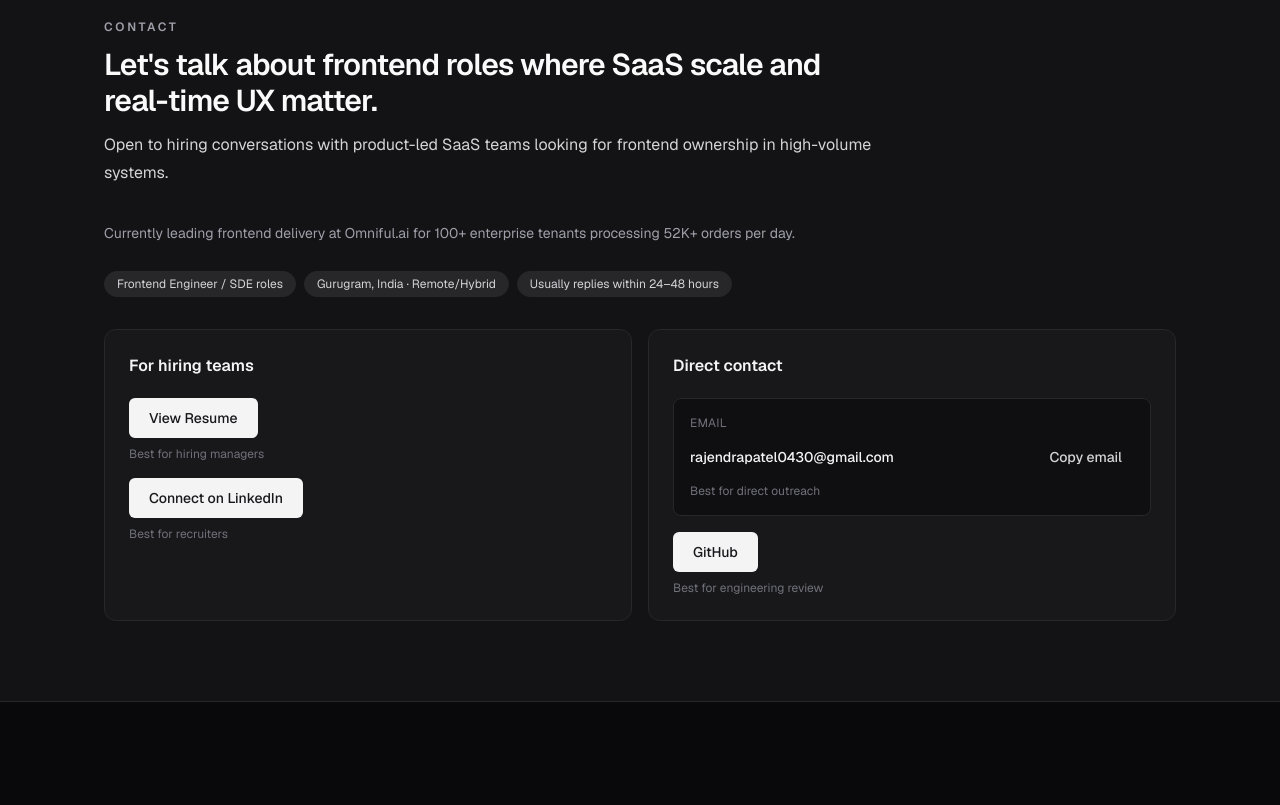
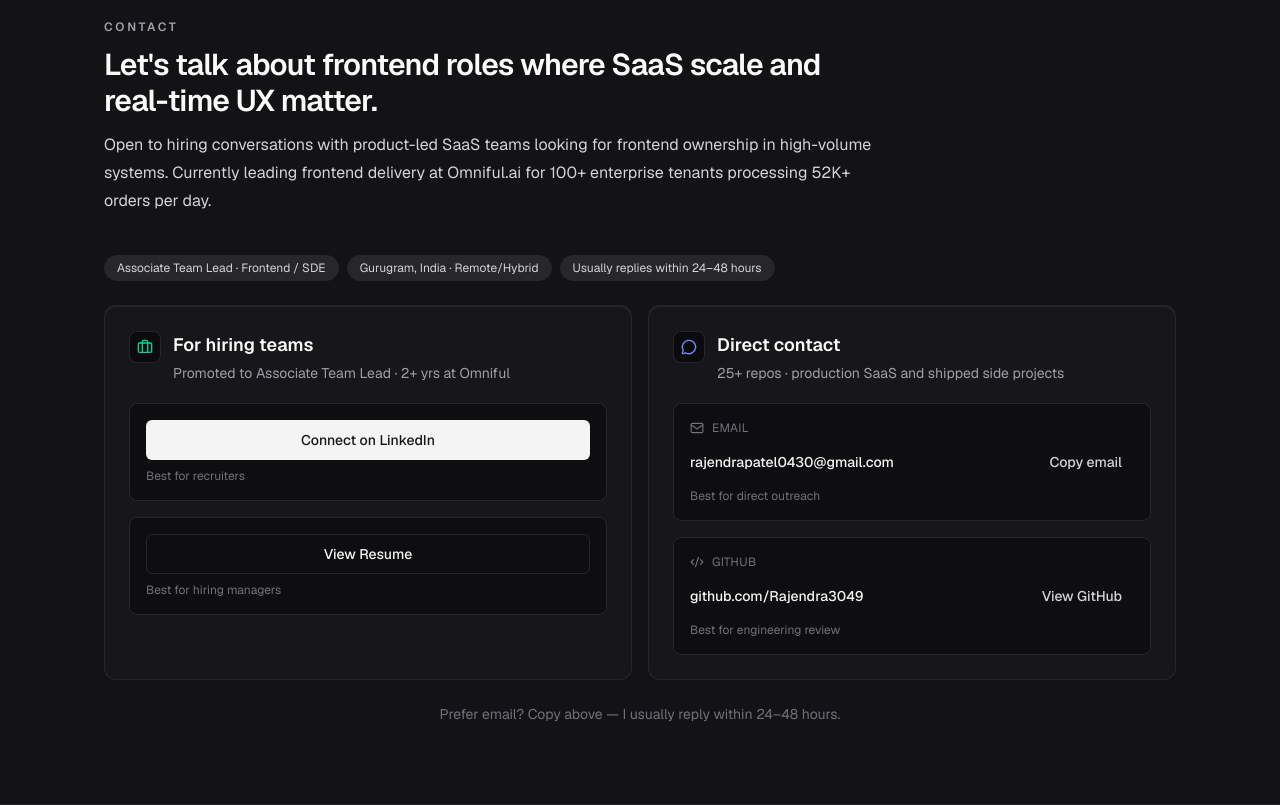
Before and after one commit to Rajendra3049/portfolio, a Next.js app: page / in a window 1280 px wide. Shown: the part 6540-7345 px from the top of the page. Before the commit the page ends 7242 px from the top, so only its background shows below. Built offline with nearby package versions, Linux system fonts and the light colour scheme.

Commit message:
Refactor contact section to improve UI and content clarity. Consolidate hiring and direct contact information into new `ContactChannelCard` component, enhancing layout and interactivity. Update email copy functionality and add FadeIn animations for better user experience.

```diff
--- a/src/content/contact/contact.ts
+++ b/src/content/contact/contact.ts
@@ -2,33 +2,35 @@ export const contactContent = {
   eyebrow: "Contact",
   title: "Let's talk about frontend roles where SaaS scale and real-time UX matter.",
   description:
-    "Open to hiring conversations with product-led SaaS teams looking for frontend ownership in high-volume systems.",
-  credibility:
-    "Currently leading frontend delivery at Omniful.ai for 100+ enterprise tenants processing 52K+ orders per day.",
-  availability: "Frontend Engineer / SDE roles",
+    "Open to hiring conversations with product-led SaaS teams looking for frontend ownership in high-volume systems. Currently leading frontend delivery at Omniful.ai for 100+ enterprise tenants processing 52K+ orders per day.",
+  availability: "Associate Team Lead · Frontend / SDE",
   location: "Gurugram, India · Remote/Hybrid",
   responseTime: "Usually replies within 24–48 hours",
   hiringCard: {
     title: "For hiring teams",
+    proof: "Promoted to Associate Team Lead · 2+ yrs at Omniful",
     primaryCta: {
+      label: "Connect on LinkedIn",
+      href: "https://www.linkedin.com/in/rajendra-patel-308237238/",
+      bestFor: "Best for recruiters",
+    },
+    secondaryCta: {
       label: "View Resume",
       href: "/resume",
       bestFor: "Best for hiring managers",
     },
-    secondaryCta: {
-      label: "Connect on LinkedIn",
-      href: "https://www.linkedin.com/in/rajendra-patel-308237238/",
-      bestFor: "Best for recruiters",
-    },
   },
   directCard: {
     title: "Direct contact",
+    proof: "25+ repos · production SaaS and shipped side projects",
     email: "rajendrapatel0430@gmail.com",
     emailBestFor: "Best for direct outreach",
     github: {
       label: "GitHub",
       href: "https://github.com/Rajendra3049",
+      handle: "github.com/Rajendra3049",
       bestFor: "Best for engineering review",
     },
   },
+  footerNote: "Prefer email? Copy above — I usually reply within 24–48 hours.",
 } as const;
--- a/src/sections/contact/contact-section.tsx
+++ b/src/sections/contact/contact-section.tsx
@@ -1,8 +1,11 @@
-import Link from "next/link";
 import { contactContent } from "@/content/contact/contact";
-import { getLinkTargetProps } from "@/shared/lib/link";
-import { Button } from "@/shared/ui/button";
-import { CopyEmailButton } from "@/shared/ui/copy-email-button";
+import {
+  ContactChannelCard,
+  ContactCtaBlock,
+  ContactEmailBlock,
+  ContactGithubBlock,
+} from "@/shared/ui/contact-channel-card";
+import { FadeIn } from "@/shared/ui/fade-in";
 import { Pill } from "@/shared/ui/pill";
 import { SectionHeading } from "@/shared/ui/section-heading";
 import { SectionShell } from "@/shared/ui/section-shell";
@@ -18,11 +21,7 @@ export const ContactSection = () => {
         description={contactContent.description}
       />
 
-      <p className="-mt-2 mb-6 max-w-3xl text-sm leading-7 text-zinc-400">
-        {contactContent.credibility}
-      </p>
-
-      <ul className="mb-8 flex flex-wrap gap-2" aria-label="Availability details">
+      <ul className="mb-6 flex flex-wrap gap-2" aria-label="Availability details">
         <li>
           <Pill>{contactContent.availability}</Pill>
         </li>
@@ -35,69 +34,47 @@ export const ContactSection = () => {
       </ul>
 
       <div className="grid gap-4 md:grid-cols-2">
-        <article className="rounded-xl border border-zinc-800 bg-zinc-900 p-5 sm:p-6">
-          <h3 className="text-base font-semibold text-zinc-100">{hiringCard.title}</h3>
+        <FadeIn delay={0.06}>
+          <ContactChannelCard
+            title={hiringCard.title}
+            proof={hiringCard.proof}
+            accent="emerald"
+          >
+            <ContactCtaBlock
+              label={hiringCard.primaryCta.label}
+              href={hiringCard.primaryCta.href}
+              bestFor={hiringCard.primaryCta.bestFor}
+              variant="primary"
+            />
+            <ContactCtaBlock
+              label={hiringCard.secondaryCta.label}
+              href={hiringCard.secondaryCta.href}
+              bestFor={hiringCard.secondaryCta.bestFor}
+              variant="secondary"
+            />
+          </ContactChannelCard>
+        </FadeIn>
 
-          <div className="mt-5 space-y-4">
-            <div>
-              <Button asChild className="w-full sm:w-auto">
-                <Link
-                  href={hiringCard.primaryCta.href}
-                  {...getLinkTargetProps(hiringCard.primaryCta.href)}
-                >
-                  {hiringCard.primaryCta.label}
-                </Link>
-              </Button>
-              <p className="mt-2 text-xs text-zinc-500">{hiringCard.primaryCta.bestFor}</p>
-            </div>
+        <FadeIn delay={0.12}>
+          <ContactChannelCard
+            title={directCard.title}
+            proof={directCard.proof}
+            accent="indigo"
+          >
+            <ContactEmailBlock email={directCard.email} bestFor={directCard.emailBestFor} />
+            <ContactGithubBlock
+              label={directCard.github.label}
+              href={directCard.github.href}
+              handle={directCard.github.handle}
+              bestFor={directCard.github.bestFor}
+            />
+          </ContactChannelCard>
+        </FadeIn>
+      </div>
 
-            <div>
-              <Button asChild className="w-full sm:w-auto">
-                <Link
-                  href={hiringCard.secondaryCta.href}
-                  {...getLinkTargetProps(hiringCard.secondaryCta.href)}
-                >
-                  {hiringCard.secondaryCta.label}
-                </Link>
-              </Button>
-              <p className="mt-2 text-xs text-zinc-500">{hiringCard.secondaryCta.bestFor}</p>
-            </div>
-          </div>
-        </article>
-
-        <article className="rounded-xl border border-zinc-800 bg-zinc-900 p-5 sm:p-6">
-          <h3 className="text-base font-semibold text-zinc-100">{directCard.title}</h3>
-
-          <div className="mt-5 space-y-4">
-            <div className="rounded-lg border border-zinc-800 bg-zinc-950/60 p-4">
-              <p className="text-xs uppercase tracking-wide text-zinc-500">Email</p>
-              <div className="mt-2 flex flex-col gap-3 sm:flex-row sm:items-center sm:justify-between">
-                <a
-                  href={`mailto:${directCard.email}`}
-                  {...getLinkTargetProps(`mailto:${directCard.email}`)}
-                  className="text-sm font-medium text-zinc-100 transition-colors hover:text-zinc-50"
-                >
-                  {directCard.email}
-                </a>
-                <CopyEmailButton email={directCard.email} />
-              </div>
-              <p className="mt-2 text-xs text-zinc-500">{directCard.emailBestFor}</p>
-            </div>
-
-            <div>
-              <Button asChild className="w-full sm:w-auto">
-                <Link
-                  href={directCard.github.href}
-                  {...getLinkTargetProps(directCard.github.href)}
-                >
-                  {directCard.github.label}
-                </Link>
-              </Button>
-              <p className="mt-2 text-xs text-zinc-500">{directCard.github.bestFor}</p>
-            </div>
-          </div>
-        </article>
-      </div>
+      <FadeIn delay={0.18}>
+        <p className="mt-6 text-center text-sm text-zinc-500">{contactContent.footerNote}</p>
+      </FadeIn>
     </SectionShell>
   );
 };
--- /dev/null
+++ b/src/shared/ui/contact-channel-card.tsx
@@ -0,0 +1,160 @@
+import Link from "next/link";
+import { Briefcase, Code2, Mail, MessageCircle } from "lucide-react";
+import { cn } from "@/shared/lib/utils";
+import { CopyEmailButton } from "@/shared/ui/copy-email-button";
+import { getLinkTargetProps } from "@/shared/lib/link";
+import { Button } from "@/shared/ui/button";
+
+type ContactChannelCardProps = {
+  title: string;
+  proof: string;
+  accent: "emerald" | "indigo";
+  children: React.ReactNode;
+};
+
+const accentStyles = {
+  emerald: {
+    border: "border-t-emerald-500/70",
+    icon: "text-emerald-400",
+    dot: "bg-emerald-500",
+  },
+  indigo: {
+    border: "border-t-indigo-500/70",
+    icon: "text-indigo-400",
+    dot: "bg-indigo-500",
+  },
+};
+
+export const ContactChannelCard = ({
+  title,
+  proof,
+  accent,
+  children,
+}: ContactChannelCardProps) => {
+  const styles = accentStyles[accent];
+  const HeaderIcon = accent === "emerald" ? Briefcase : MessageCircle;
+
+  return (
+    <article
+      className={cn(
+        "flex h-full flex-col rounded-xl border border-zinc-800 border-t-2 bg-zinc-900/90 p-5 transition-all hover:-translate-y-0.5 hover:border-zinc-600 hover:shadow-[0_12px_28px_rgba(0,0,0,0.25)] sm:p-6",
+        styles.border,
+      )}
+    >
+      <div className="flex items-start gap-3">
+        <span
+          className={cn(
+            "flex size-8 shrink-0 items-center justify-center rounded-lg border border-zinc-800 bg-zinc-950/80",
+            styles.icon,
+          )}
+        >
+          <HeaderIcon className="size-4" aria-hidden />
+        </span>
+        <div>
+          <h3 className="text-base font-semibold text-zinc-50 sm:text-lg">{title}</h3>
+          <p className="mt-1 text-sm text-zinc-400">{proof}</p>
+        </div>
+      </div>
+
+      <div className="mt-5 flex flex-1 flex-col gap-4">{children}</div>
+    </article>
+  );
+};
+
+type ContactCtaBlockProps = {
+  label: string;
+  href: string;
+  bestFor: string;
+  variant?: "primary" | "secondary";
+};
+
+export const ContactCtaBlock = ({
+  label,
+  href,
+  bestFor,
+  variant = "primary",
+}: ContactCtaBlockProps) => {
+  const isPrimary = variant === "primary";
+
+  return (
+    <div className="rounded-lg border border-zinc-800 bg-zinc-950/60 p-4">
+      <Button
+        asChild
+        variant={isPrimary ? "primary" : "ghost"}
+        className={cn(
+          "w-full",
+          !isPrimary && "border border-zinc-600 text-zinc-100 hover:bg-zinc-800",
+        )}
+      >
+        <Link href={href} {...getLinkTargetProps(href)}>
+          {label}
+        </Link>
+      </Button>
+      <p className="mt-2 text-xs text-zinc-500">{bestFor}</p>
+    </div>
+  );
+};
+
+type ContactEmailBlockProps = {
+  email: string;
+  bestFor: string;
+};
+
+export const ContactEmailBlock = ({ email, bestFor }: ContactEmailBlockProps) => {
+  return (
+    <div className="rounded-lg border border-zinc-800 bg-zinc-950/60 p-4">
+      <div className="flex items-center gap-2">
+        <Mail className="size-3.5 text-zinc-500" aria-hidden />
+        <p className="text-xs uppercase tracking-wide text-zinc-500">Email</p>
+      </div>
+      <div className="mt-2 flex flex-col gap-3 sm:flex-row sm:items-center sm:justify-between">
+        <a
+          href={`mailto:${email}`}
+          className="text-sm font-medium text-zinc-100 transition-colors hover:text-zinc-50"
+        >
+          {email}
+        </a>
+        <CopyEmailButton email={email} className="shrink-0" />
+      </div>
+      <p className="mt-2 text-xs text-zinc-500">{bestFor}</p>
+    </div>
+  );
+};
+
+type ContactGithubBlockProps = {
+  label: string;
+  href: string;
+  handle: string;
+  bestFor: string;
+};
+
+export const ContactGithubBlock = ({
+  label,
+  href,
+  handle,
+  bestFor,
+}: ContactGithubBlockProps) => {
+  return (
+    <div className="rounded-lg border border-zinc-800 bg-zinc-950/60 p-4">
+      <div className="flex items-center gap-2">
+        <Code2 className="size-3.5 text-zinc-500" aria-hidden />
+        <p className="text-xs uppercase tracking-wide text-zinc-500">{label}</p>
+      </div>
+      <div className="mt-2 flex flex-col gap-3 sm:flex-row sm:items-center sm:justify-between">
+        <Link
+          href={href}
+          {...getLinkTargetProps(href)}
+          className="text-sm font-medium text-zinc-100 transition-colors hover:text-zinc-50"
+        >
+          {handle}
+        </Link>
+        <Button asChild variant="ghost" size="sm" className="shrink-0">
+          <Link href={href} {...getLinkTargetProps(href)}>
+            View GitHub
+          </Link>
+        </Button>
+      </div>
+      <p className="mt-2 text-xs text-zinc-500">{bestFor}</p>
+    </div>
+  );
+};
--- a/src/shared/ui/copy-email-button.tsx
+++ b/src/shared/ui/copy-email-button.tsx
@@ -2,12 +2,14 @@
 
 import { useState } from "react";
 import { Button } from "@/shared/ui/button";
+import { cn } from "@/shared/lib/utils";
 
 type CopyEmailButtonProps = {
   email: string;
+  className?: string;
 };
 
-export const CopyEmailButton = ({ email }: CopyEmailButtonProps) => {
+export const CopyEmailButton = ({ email, className }: CopyEmailButtonProps) => {
   const [copied, setCopied] = useState(false);
 
   const handleCopy = async () => {
@@ -26,6 +28,7 @@ export const CopyEmailButton = ({ email }: CopyEmailButtonProps) => {
       variant="ghost"
       size="sm"
       onClick={handleCopy}
+      className={cn(className)}
       aria-label={copied ? "Email copied" : "Copy email address"}
     >
       {copied ? "Copied" : "Copy email"}
```
